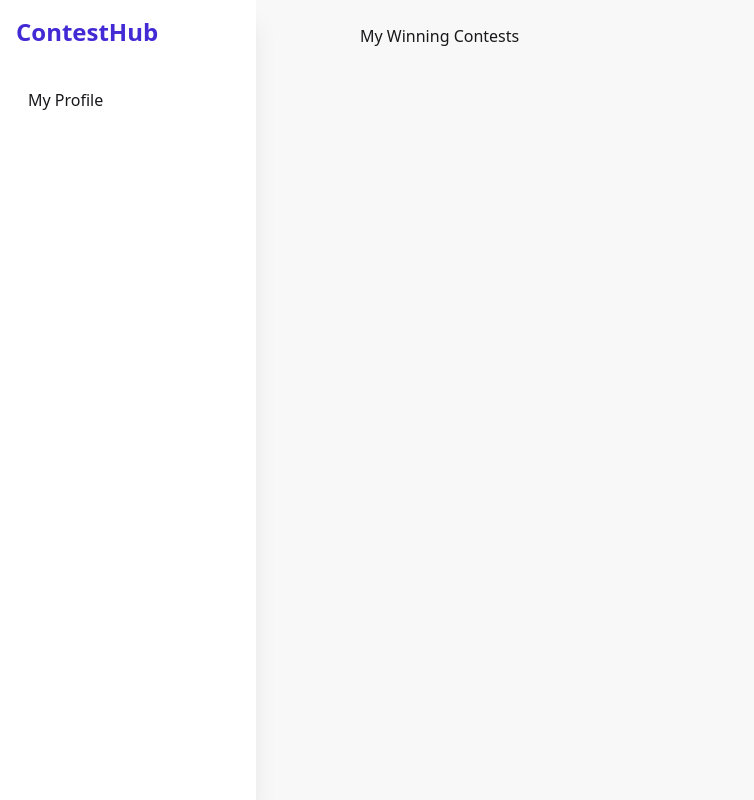
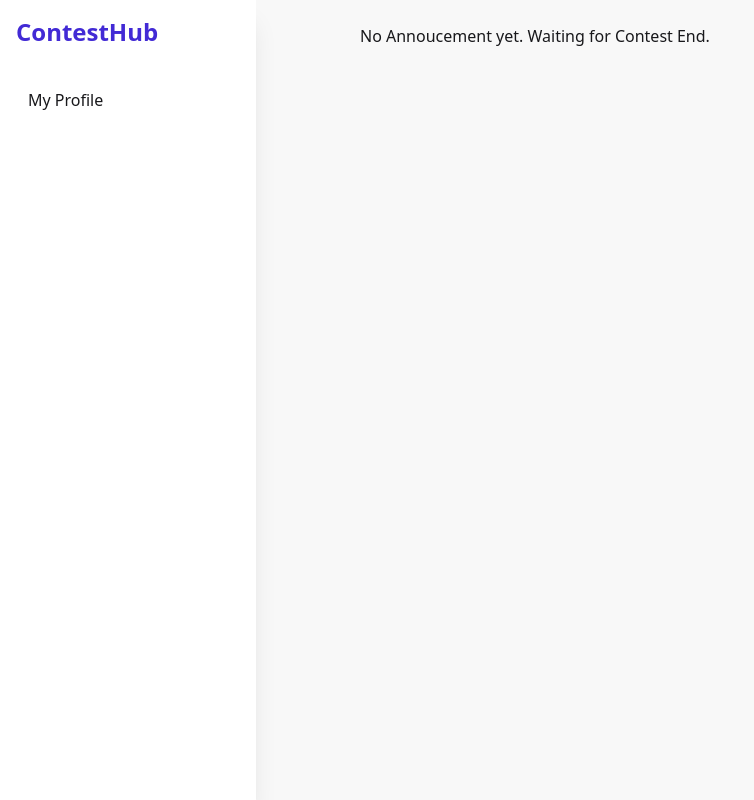
Before and after one commit to dev-peyas9911/contest-hub-client, a React (Vite) app: page /dashboard/winnings in a window 1280 px wide. Shown: the whole page, without its empty margins (0-754 px from the left). Built offline with nearby package versions, Linux system fonts and the light colour scheme; no server answers; sample sign-in values are in the browser's storage.

Commit message:
Final Check 2

```diff
--- a/src/pages/Dashboard/NormalUser/Winnings.jsx
+++ b/src/pages/Dashboard/NormalUser/Winnings.jsx
@@ -3,7 +3,7 @@ import React from 'react';
 const Winnings = () => {
     return (
         <div>
-            My Winning Contests
+            No Annoucement yet. Waiting for Contest End.
         </div>
     );
 };
```
